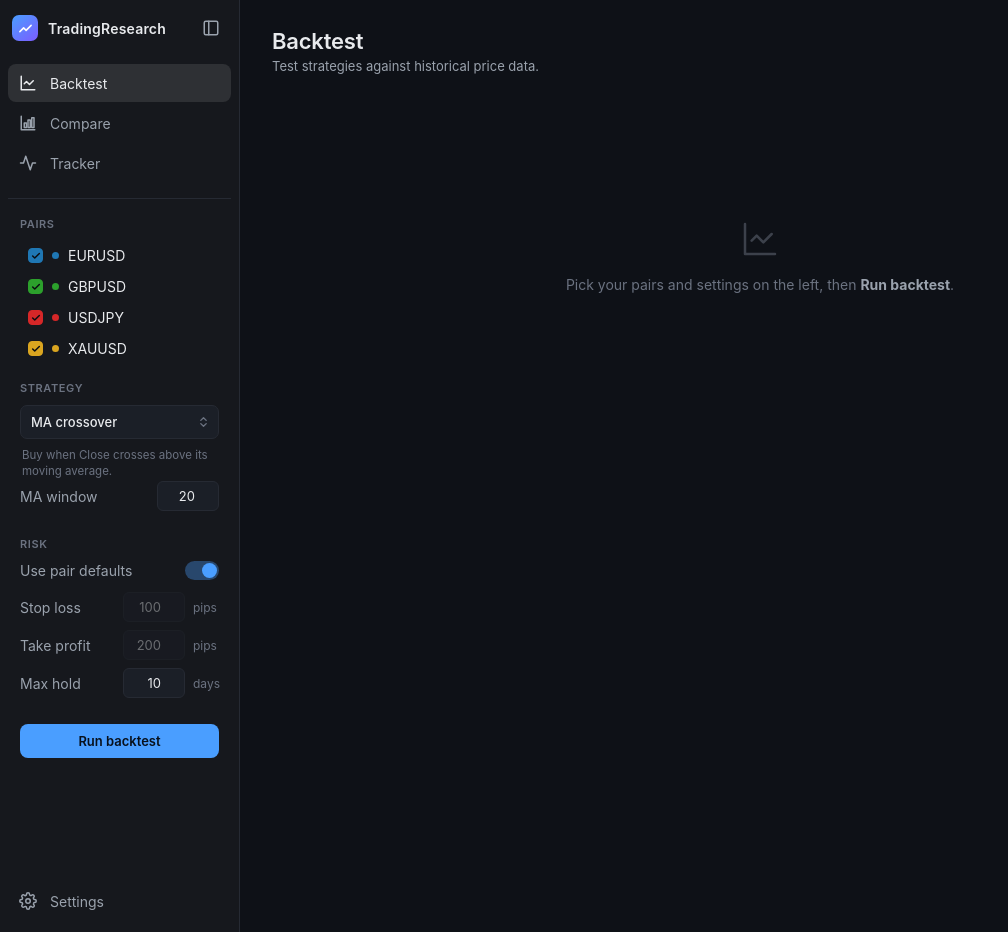
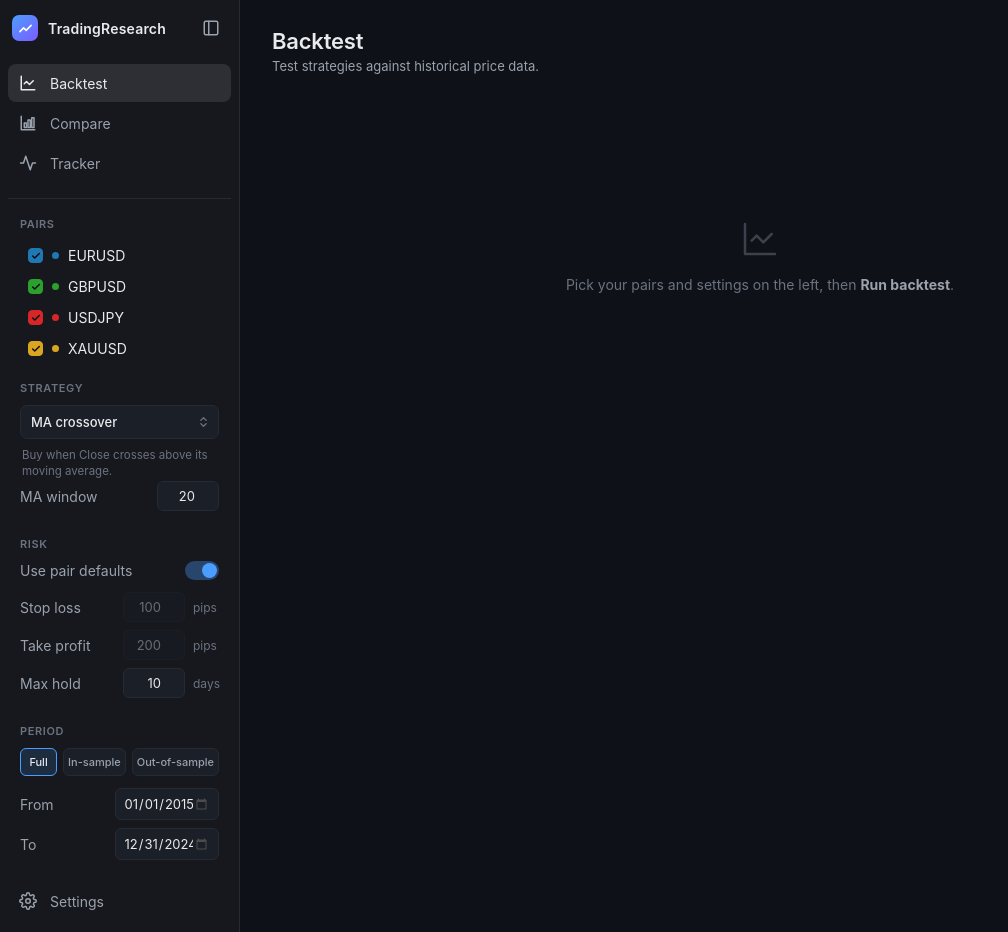
Before and after one commit to Zdzz16/TradingResearch, a Flask app: page / in a window 1280 px wide. Shown: the whole page, without its empty margins (0-1008 px from the left). Run offline with Flask 3, Linux system fonts and the light colour scheme.

Commit message:
Backtest page: date range + in-sample/out-of-sample split, and remembers your last run
Date controls (the IS/OOS unlock, wired to the API that already accepts
start/end):
- A Period section: From/To date pickers plus Full / In-sample /
  Out-of-sample preset buttons. The split is derived at ~60% of whatever
  window the cache covers (2015-2020 tune, 2021-2024 confirm), and the active
  preset highlights; a hand-edited range shows as none.
- The inputs are clamped to the cached range, so a run is always offline and
  instant — the whole split runs without a download.
- The equity-curve header now prints the exact window (2015-01-01 →
  2024-12-31), so an in-sample and an out-of-sample chart can't be confused.

Remembers the last run in localStorage — pairs, strategy + its params, risk,
and dates — so a reload no longer wipes your setup.

Verified in-browser: In-sample 308 trades / Out-of-sample 182 (vs 492 full),
presets set + highlight correctly, the window prints on the chart, and a
reload restored the exact Out-of-sample setup. 105 tests still green.

Co-Authored-By: Claude Fable 5 <noreply@anthropic.com>

```diff
--- a/dashboard/static/app.js
+++ b/dashboard/static/app.js
@@ -17,6 +17,14 @@ let PAIRS = [];
 let STRATEGIES = [];
 let STRATEGY_ERRORS = [];
 let lastSeries = null;
+
+// The full window the cache covers; the date inputs stay inside it so a run
+// is always offline and instant. Overwritten from /api/strategies.
+let DEFAULTS = { start: "2015-01-01", end: "2024-12-31" };
+let PERIODS = {};
+
+// Remembers your last run so a reload doesn't wipe your setup.
+const SETTINGS_KEY = "tr-backtest-settings";
 
 // Escape anything before it goes into innerHTML. Today these strings come
 // from local files you write and from the engine, so it's not a live attack
@@ -109,6 +117,7 @@ async function loadStrategies() {
   const data = await fetchJSON("/api/strategies");
   STRATEGIES = data.strategies || [];
   STRATEGY_ERRORS = data.errors || [];
+  if (data.defaults) DEFAULTS = data.defaults;
 
   $("strategy").innerHTML = STRATEGIES.map(
     (s) => `<option value="${esc(s.name)}">${esc(s.label)}</option>`).join("");
@@ -174,11 +183,102 @@ async function loadPairs() {
 const selectedPairs = () =>
   [...document.querySelectorAll(".pair-item.on")].map((el) => el.dataset.pair);
 
+/* ---------- period (date range + in-sample / out-of-sample split) ---------- */
+
+// Split the covered window ~60/40: tune on the earlier In-sample stretch,
+// then confirm ONCE on the untouched Out-of-sample tail. The 60% boundary is
+// derived from whatever full range the cache actually holds.
+function periodsFrom(d) {
+  const sy = +d.start.slice(0, 4), ey = +d.end.slice(0, 4);
+  const split = sy + Math.round((ey - sy) * 0.6);
+  return {
+    full: [d.start, d.end],
+    is: [d.start, `${split}-12-31`],
+    oos: [`${split + 1}-01-01`, d.end],
+  };
+}
+
+function setupPeriod() {
+  PERIODS = periodsFrom(DEFAULTS);
+  const from = $("start-date"), to = $("end-date");
+  // Keep the inputs inside the cached window, so a run never has to download.
+  from.min = to.min = DEFAULTS.start;
+  from.max = to.max = DEFAULTS.end;
+  [from.value, to.value] = PERIODS.full;
+
+  document.querySelectorAll(".preset").forEach((btn) => {
+    btn.addEventListener("click", () => {
+      [from.value, to.value] = PERIODS[btn.dataset.preset];
+      markActivePreset();
+    });
+  });
+  from.addEventListener("change", markActivePreset);
+  to.addEventListener("change", markActivePreset);
+  markActivePreset();
+}
+
+// Highlight whichever preset the current dates match (none = a custom range).
+function markActivePreset() {
+  const now = [$("start-date").value, $("end-date").value];
+  document.querySelectorAll(".preset").forEach((btn) => {
+    const [s, e] = PERIODS[btn.dataset.preset];
+    btn.classList.toggle("on", now[0] === s && now[1] === e);
+  });
+}
+
+/* ---------- remember the last run ---------- */
+
+function saveSettings() {
+  const s = {
+    pairs: selectedPairs(),
+    strategy: $("strategy").value,
+    params: strategyParams(),
+    useDefaults: $("use-defaults").checked,
+    sl: $("sl").value, tp: $("tp").value, maxHold: $("max-hold").value,
+    start: $("start-date").value, end: $("end-date").value,
+  };
+  try { localStorage.setItem(SETTINGS_KEY, JSON.stringify(s)); } catch { /* full/blocked — fine */ }
+}
+
+function applySavedSettings() {
+  let s;
+  try { s = JSON.parse(localStorage.getItem(SETTINGS_KEY)); } catch { s = null; }
+  if (!s) return;
+
+  if (s.strategy && STRATEGIES.some((x) => x.name === s.strategy)) {
+    $("strategy").value = s.strategy;
+    renderStrategyParams();            // rebuilds the inputs before we fill them
+    if (s.params) {
+      document.querySelectorAll(".sparam").forEach((el) => {
+        if (s.params[el.dataset.name] != null) el.value = s.params[el.dataset.name];
+      });
+    }
+  }
+  if (typeof s.useDefaults === "boolean") {
+    $("use-defaults").checked = s.useDefaults;
+    $("use-defaults").dispatchEvent(new Event("change"));  // sync sl/tp enabled state
+  }
+  if (s.sl) $("sl").value = s.sl;
+  if (s.tp) $("tp").value = s.tp;
+  if (s.maxHold) $("max-hold").value = s.maxHold;
+  if (s.start) $("start-date").value = s.start;
+  if (s.end) $("end-date").value = s.end;
+  markActivePreset();
+
+  if (Array.isArray(s.pairs)) {
+    document.querySelectorAll(".pair-item").forEach((el) => {
+      el.classList.toggle("on", s.pairs.includes(el.dataset.pair));
+    });
+  }
+}
+
 /* ---------- startup ---------- */
 async function init() {
   try {
     await Promise.all([loadStrategies(), loadPairs()]);
     ready = STRATEGIES.length > 0;
+    setupPeriod();
+    applySavedSettings();
   } catch (err) {
     // A failed load used to leave the sidebar mysteriously empty. Say so.
     $("error-msg").textContent = err.message;
@@ -206,7 +306,10 @@ async function run() {
     max_hold_days: Number($("max-hold").value),
     sl_pips: useDefaults ? null : Number($("sl").value),
     tp_pips: useDefaults ? null : Number($("tp").value),
+    start: $("start-date").value,
+    end: $("end-date").value,
   };
+  saveSettings();   // remember this run for next time
 
   try {
     const data = await fetchJSON("/api/backtest", {
@@ -266,6 +369,12 @@ function render(data) {
   // Drawdown gets no colour: every strategy has one, and there's no honest
   // threshold that says which number is "bad" — it's context, not a verdict.
   $("c-drawdown").textContent = `${(c.max_drawdown_r ?? 0).toFixed(2)} R`;
+
+  // Show exactly which window produced this chart — so an in-sample run and
+  // an out-of-sample run are never confused for each other.
+  if (data.settings) {
+    $("period-label").textContent = `${data.settings.start} → ${data.settings.end}`;
+  }
 
   lastSeries = data.series;
   renderLegend(data.series);
--- a/dashboard/static/style.css
+++ b/dashboard/static/style.css
@@ -195,6 +195,31 @@ body:not(.page-backtest) .controls { display: none; }
 .field input[type="number"]:focus { outline: none; border-color: var(--accent); }
 .field input[type="number"]:disabled { opacity: 0.4; cursor: not-allowed; }
 
+.field input[type="date"] {
+  flex: 1; min-width: 0; padding: 6px 8px;
+  background: #1b1f27; color: var(--text);
+  border: 1px solid var(--border); border-radius: 6px;
+  font-size: 13px; font-family: inherit;
+}
+.field input[type="date"]:focus { outline: none; border-color: var(--accent); }
+/* the native calendar picker glyph is near-black on our dark field */
+.field input[type="date"]::-webkit-calendar-picker-indicator {
+  filter: invert(0.7); cursor: pointer;
+}
+
+/* period presets — the in-sample / out-of-sample / full quick picks */
+.presets { display: flex; gap: 6px; margin-bottom: 12px; }
+.preset {
+  flex: 1; padding: 6px 4px;
+  background: #1b1f27; color: var(--text-muted);
+  border: 1px solid var(--border); border-radius: 6px;
+  font-size: 11px; font-family: inherit; font-weight: 500;
+  cursor: pointer; white-space: nowrap;
+  transition: background var(--speed) ease, color var(--speed) ease, border-color var(--speed) ease;
+}
+.preset:hover { background: #212630; color: var(--text); }
+.preset.on { background: rgba(74, 158, 255, 0.15); border-color: var(--accent); color: var(--text); }
+
 .switch-row {
   display: flex; align-items: center; gap: 8px;
   margin-bottom: 12px; cursor: pointer; color: var(--text-muted);
@@ -289,6 +314,10 @@ body:not(.page-backtest) .controls { display: none; }
   gap: 16px; margin-bottom: 14px;
 }
 .panel-head h2 { font-size: 14px; font-weight: 600; }
+.period-label {
+  font-size: 12px; font-weight: 500; color: var(--text-dim);
+  font-variant-numeric: tabular-nums; margin-left: 6px;
+}
 
 .legend { display: flex; flex-wrap: wrap; gap: 14px; }
 .legend-item {
--- a/dashboard/templates/index.html
+++ b/dashboard/templates/index.html
@@ -118,6 +118,25 @@
         </label>
       </div>
 
+      <div class="control-group">
+        <div class="control-title">Period</div>
+        <!-- The split that turns a result from "interesting" into "believable":
+             tune on In-sample, then confirm once on Out-of-sample. -->
+        <div class="presets" id="presets">
+          <button type="button" class="preset" data-preset="full">Full</button>
+          <button type="button" class="preset" data-preset="is">In-sample</button>
+          <button type="button" class="preset" data-preset="oos">Out-of-sample</button>
+        </div>
+        <label class="field">
+          <span>From</span>
+          <input type="date" id="start-date">
+        </label>
+        <label class="field">
+          <span>To</span>
+          <input type="date" id="end-date">
+        </label>
+      </div>
+
       <button class="run-btn" id="run">Run backtest</button>
     </div>
   </div>
@@ -185,7 +204,7 @@
     <!-- equity curve -->
     <section class="panel">
       <div class="panel-head">
-        <h2>Equity curve</h2>
+        <h2>Equity curve <span class="period-label" id="period-label"></span></h2>
         <div class="legend" id="legend"></div>
       </div>
       <div class="chart-wrap" id="equity-wrap"></div>
```
